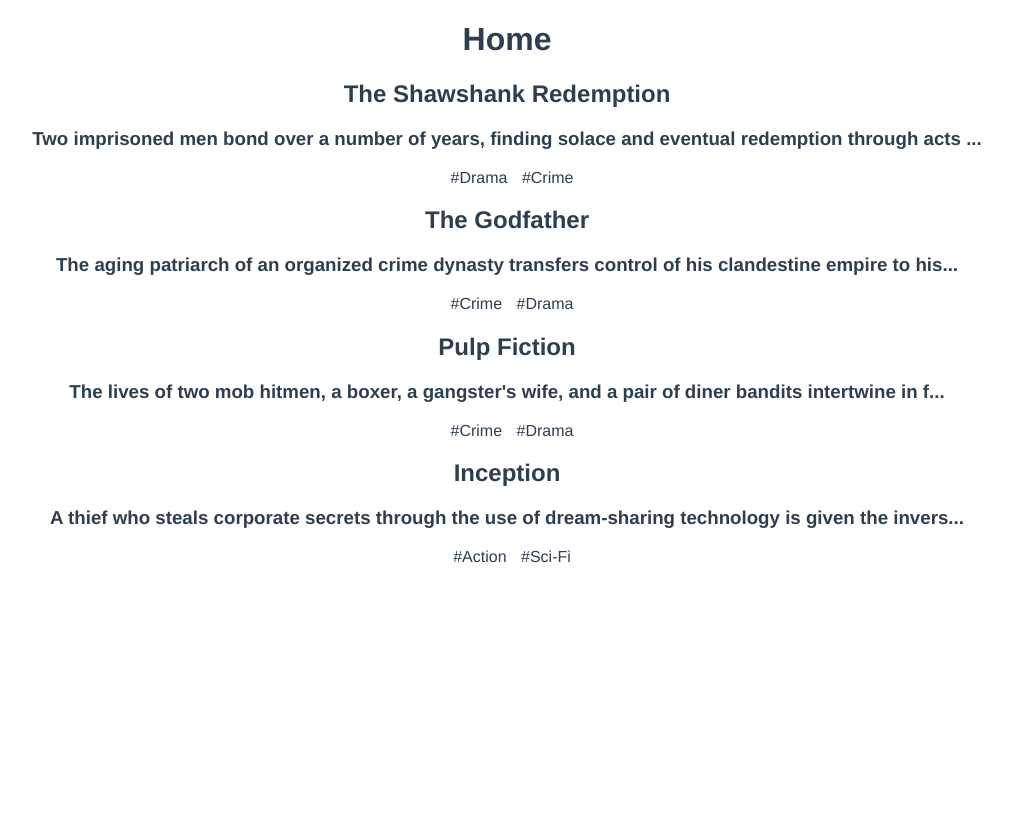
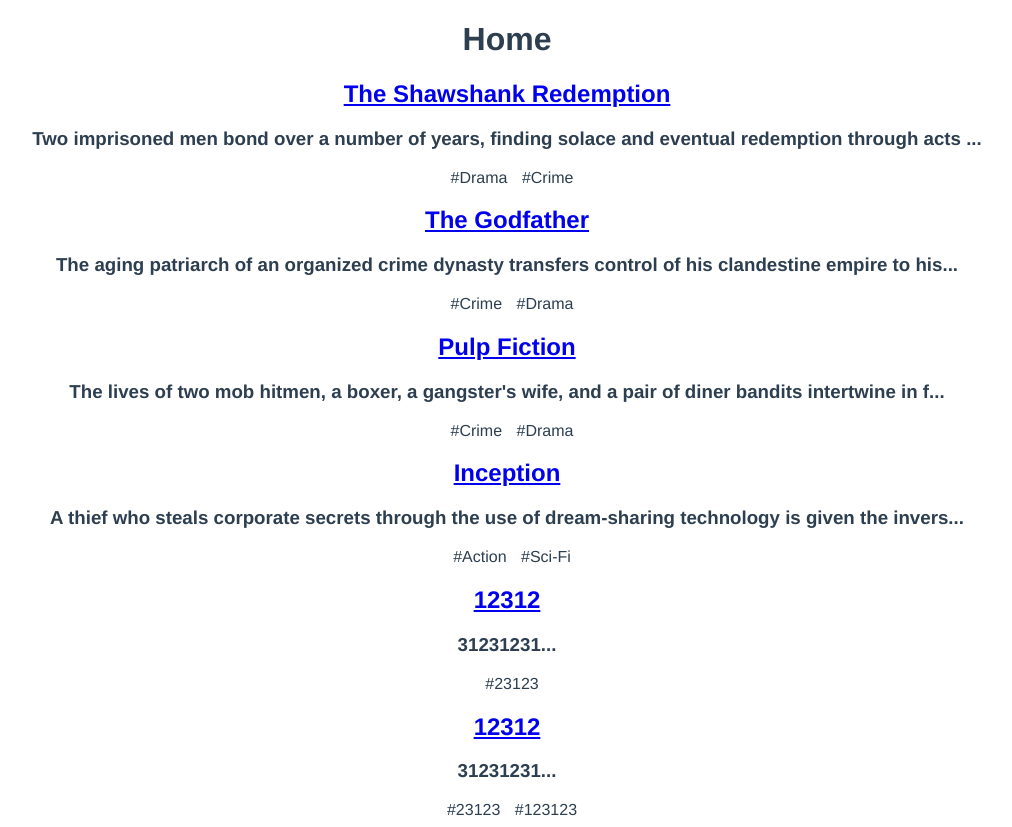
Before and after one commit to ZazaGdev/blog-vue, a Vue app: page / in a window 1280 px wide. Shown: the whole page, without its empty margins (133-1145 px from the left). Before the commit the page ends 800 px from the top, so only its background shows below. Built offline with nearby package versions, Linux system fonts and the light colour scheme; data requests are answered from the project's data file.

Commit message:
Finished adding movies functionality

```diff
--- a/data/db.json
+++ b/data/db.json
@@ -4,25 +4,54 @@
       "id": 1,
       "title": "The Shawshank Redemption",
       "body": "Two imprisoned men bond over a number of years, finding solace and eventual redemption through acts of common decency.",
-            "tags": ["Drama", "Crime"]
+      "tags": [
+        "Drama",
+        "Crime"
+      ]
     },
     {
       "id": 2,
       "title": "The Godfather",
       "body": "The aging patriarch of an organized crime dynasty transfers control of his clandestine empire to his reluctant son.",
-            "tags": ["Crime", "Drama"]
+      "tags": [
+        "Crime",
+        "Drama"
+      ]
     },
     {
       "id": 3,
       "title": "Pulp Fiction",
       "body": "The lives of two mob hitmen, a boxer, a gangster's wife, and a pair of diner bandits intertwine in four tales of violence and redemption.",
-            "tags": ["Crime", "Drama"]
+      "tags": [
+        "Crime",
+        "Drama"
+      ]
     },
     {
       "id": 4,
       "title": "Inception",
       "body": "A thief who steals corporate secrets through the use of dream-sharing technology is given the inverse task of planting an idea into the mind of a C.E.O.",
-            "tags": ["Action", "Sci-Fi"]
+      "tags": [
+        "Action",
+        "Sci-Fi"
+      ]
+    },
+    {
+      "title": "12312",
+      "body": "31231231",
+      "tags": [
+        "23123"
+      ],
+      "id": 5
+    },
+    {
+      "title": "12312",
+      "body": "31231231",
+      "tags": [
+        "23123",
+        "123123"
+      ],
+      "id": 6
     }
   ]
 }
--- a/src/components/SingleMovie.vue
+++ b/src/components/SingleMovie.vue
@@ -1,6 +1,9 @@
 <template>
     <div class="movie">
-        <h2>{{ movie.title }}</h2>
+        <router-link :to="{ name:'Details', params: {id: movie.id}}">
+            <h2>{{ movie.title }}</h2>
+        </router-link>
+
         <h3>{{ snippet }}</h3>
         <span style="padding-left: 10px;" v-for="tag in movie.tags" :key="tag"> #{{ tag }}</span>
     </div>
--- /dev/null
+++ b/src/components/Spinner.vue
@@ -0,0 +1,20 @@
+<template>
+  <div class="spin"></div>
+</template>
+
+<style>
+    .spin {
+        display: block;
+        width: 40px;
+        height: 40px;
+        margin: 30px auto;
+        border: 3px solid transparent;
+        border-radius: 50%;
+        border-top-color: orange;
+        animation: spin 0.5s ease infinite;
+    }
+
+    @keyframes spin {
+        to {transform: rotateZ(360deg);}
+    }
+</style>
--- /dev/null
+++ b/src/composables/getMovie.js
@@ -0,0 +1,28 @@
+import {ref} from 'vue'
+
+const getMovie = (id) => {
+    const movie = ref(null)
+    const error = ref(null)
+
+    const loadMovie = async () => {
+        try {
+            await new Promise(resolve => {
+                setTimeout(resolve, 1000);
+            })
+
+            let data = await fetch('http://localhost:3000/movies/' + id)
+            if(!data.ok) {
+                throw Error('movie does not exist')
+            }
+
+            movie.value = await data.json()
+        } catch (err) {
+            error.value = err.message
+            console.log(error.value)
+        }
+    }
+
+    return {movie, error, loadMovie}
+}
+
+export default getMovie
--- a/src/composables/getMovies.js
+++ b/src/composables/getMovies.js
@@ -1,11 +1,15 @@
 import { ref } from 'vue'
 
-const getPosts = () => {
+const getMovies = () => {
     const movies = ref([])
     const error = ref(null)
 
     const loadMovies = async () => {
         try {
+            await new Promise(resolve => {
+                setTimeout(resolve, 1000);
+            })
+
             let data = await fetch('http://localhost:3000/movies')
             if(!data.ok) {
                 throw Error('no data available')
@@ -21,4 +25,4 @@ const getPosts = () => {
     return {movies, error, loadMovies}
 }
 
-export default getPosts
+export default getMovies
--- a/src/router/index.js
+++ b/src/router/index.js
@@ -1,11 +1,24 @@
 import { createRouter, createWebHistory } from 'vue-router'
 import HomeView from '../views/HomeView.vue'
+import Details from '../views/Details.vue'
+import AddMovie from '../views/AddMovie.vue'
 
 const routes = [
   {
     path: '/',
     name: 'home',
     component: HomeView
+  },
+  {
+    path: '/movie/:id',
+    name: 'Details',
+    component: Details,
+    props:true
+  },
+  {
+    path: '/add',
+    name: 'AddMovie',
+    component: AddMovie,
   }
 ]
 
--- /dev/null
+++ b/src/views/AddMovie.vue
@@ -0,0 +1,68 @@
+<template>
+  <div class="addMovie">
+    <form @submit.prevent="handleAddingMovie" style="display: flex; justify-content: center; align-items: center; flex-direction: column;" >
+        <label>Title:</label>
+        <input v-model="title" type="text" required>
+
+        <label>Content:</label>
+        <textarea v-model="body" required></textarea>
+
+        <label>Tags (hit enter to add)</label>
+        <input v-model="tag" type="text" @keydown.enter.prevent="handleAddingTag">
+
+        <span v-for="tag in tags" :key="tag"> #{{ tag }}</span>
+
+        <button>Add movie</button>
+    </form>
+  </div>
+</template>
+
+<script>
+import { ref } from 'vue'
+export default {
+    setup() {
+        const title = ref('')
+        const body = ref('')
+        const tag = ref('')
+        const tags = ref([])
+        const error = ref(null)
+
+        const handleAddingTag = () => {
+            if(!tags.value.includes(tag.value.trim())) {
+                tags.value.push(tag.value.trim())
+            }
+
+            tag.value = ''
+        }
+
+        const handleAddingMovie = async () => {
+            let movie = {
+                title: title.value,
+                body: body.value,
+                tags: tags.value,
+            }
+
+            try {
+                let request = await fetch('http://localhost:3000/movies', {
+                    method: 'POST',
+                    headers: { 'Content-Type': 'application/json' },
+                    body: JSON.stringify(movie),
+                })
+
+                if(!request.ok) {
+                    throw Error('Bad request')
+                }
+            } catch (err) {
+                error.value = err.message
+                console.log(error.value);
+            }
+        }
+
+        return { title, body, tag, tags, handleAddingTag, handleAddingMovie}
+    }
+}
+</script>
+
+<style>
+
+</style>
--- /dev/null
+++ b/src/views/Details.vue
@@ -0,0 +1,31 @@
+<template>
+    <div v-if="error">{{ error }}</div>
+    <div v-if="movie" class="movie">
+        <h3>{{ movie.title }}</h3>
+        <p>{{ movie.body }}</p>
+    </div>
+    <div v-else>
+        <Spinner/>
+    </div>
+</template>
+
+<script>
+import getMovie from '../composables/getMovie'
+import Spinner from '../components/Spinner'
+
+export default {
+    props: ['id'],
+    components: { Spinner },
+    setup(props) {
+        const {movie, error, loadMovie} = getMovie(props.id)
+
+        loadMovie()
+
+        return { movie, error}
+    }
+}
+</script>
+
+<style>
+
+</style>
--- a/src/views/HomeView.vue
+++ b/src/views/HomeView.vue
@@ -2,18 +2,23 @@
     <div class="home">
         <h1>Home</h1>
         <div v-if="error">{{ error }}</div>
-        <div v-else-if="!error && !movies.length">loading...</div>
-        <div v-else><MovieList :movies="movies"/></div>
+        <div v-else-if="!error && !movies.length">
+            <Spinner/>
+        </div>
+        <div v-else>
+            <MovieList :movies="movies"/>
+        </div>
     </div>
 </template>
 
 <script>
-import MovieList from '../components/MovieList.vue'
 import getMovies from '../composables/getMovies'
+import MovieList from '../components/MovieList'
+import Spinner from '../components/Spinner'
 
 export default {
     name: 'HomeView',
-    components: { MovieList },
+    components: { MovieList, Spinner },
     setup() {
         const {movies, error, loadMovies} = getMovies()
 
```
Lines whose indentation alone changed are shown as unchanged.
